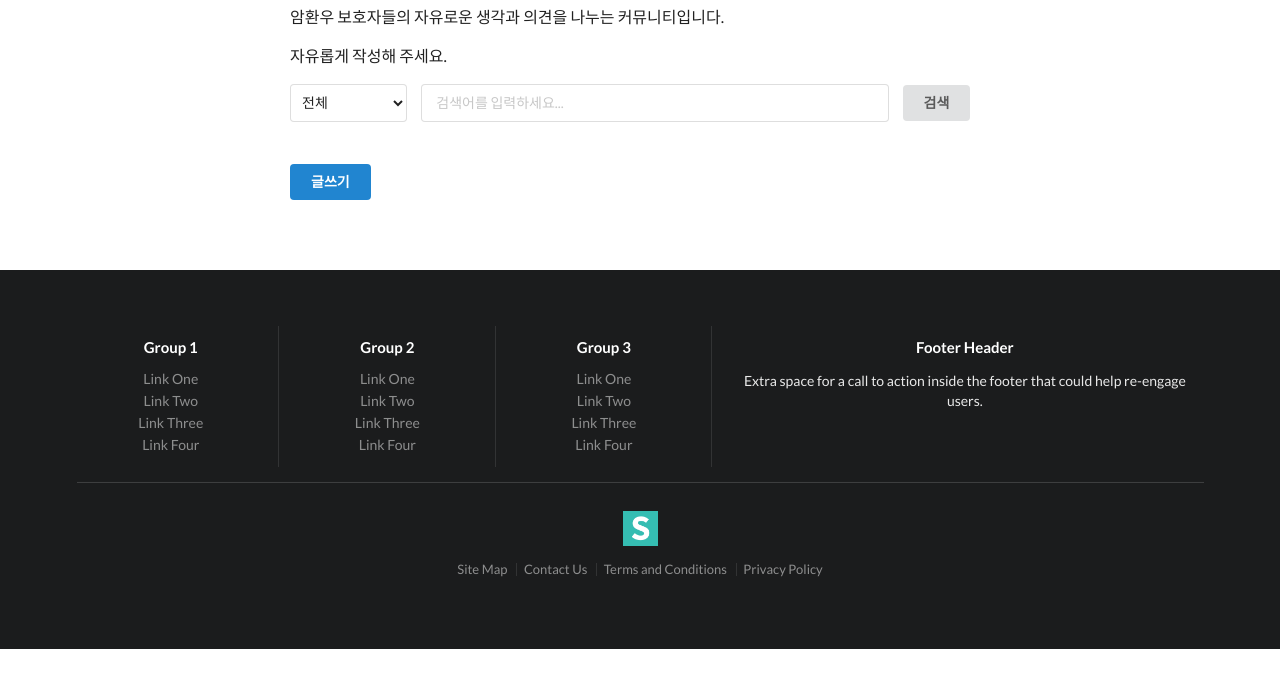
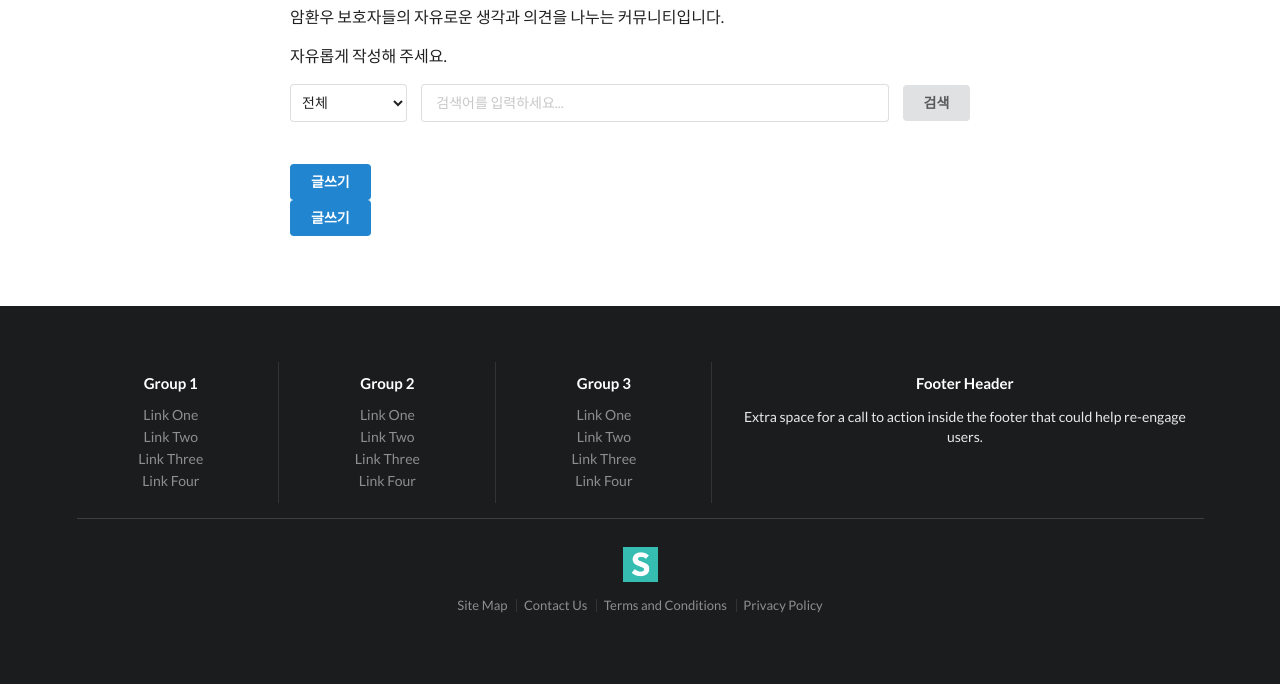
Before and after one commit to evebest/NOK, a PHP site: page / in a window 1280 px wide. Shown: the part 152-836 px from the top of the page. Run offline with PHP 8.4, Linux system fonts and the light colour scheme; data that the repository does not hold is empty.

Commit message:
move write button

```diff
--- a/index.php
+++ b/index.php
@@ -181,6 +181,9 @@ $result = mysqli_query($conn, $sql2);
             </div>
         </form>
 
+        <div>
+            <button class="ui primary button" onclick="document.location.href='write.php'">글쓰기</button>
+        </div>
         <?php
         while ($row = mysqli_fetch_assoc($result)) {
         ?>
```
